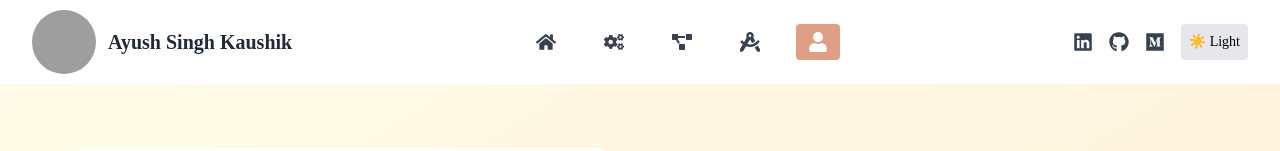
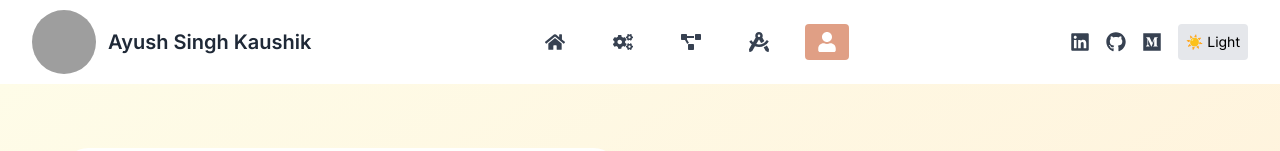
Before and after one commit to ASK3002/My_Portfolio, a React (Vite) app: page /about in a window 1280 px wide. Shown: the top 151 px of the page. Built offline with nearby package versions, Linux system fonts and the light colour scheme; grey boxes are pictures that could not be loaded; a web font is replaced by a local one.

Commit message:
header font

```diff
--- a/index.html
+++ b/index.html
@@ -5,6 +5,7 @@
     <link rel="icon" type="image/svg+xml" href="/vite.svg" />
     <!-- Inside <head> tag -->
     <link href="https://fonts.googleapis.com/css2?family=DM+Serif+Text:ital@0;1&family=Dancing+Script:wght@400..700&family=Delius&family=Inconsolata:wght@200..900&display=swap" rel="stylesheet">
+    <link href="https://fonts.googleapis.com/css2?family=Inter:wght@400;600&family=Montserrat:wght@700&display=swap" rel="stylesheet" />
 
 
     <meta name="viewport" content="width=device-width, initial-scale=1.0" />
--- a/src/components/Header/Header.jsx
+++ b/src/components/Header/Header.jsx
@@ -1,6 +1,5 @@
 import React, { useState } from 'react';
 import { NavLink } from 'react-router-dom';
-import DsaHome from '../dsa/pages/DsaHome';
 import {
   FaLinkedin,
   FaGithub,
@@ -26,24 +25,26 @@ export default function Header() {
     { path: '/about', label: 'About', icon: FaUser },
   ];
 
+  const fontStyle = { fontFamily: "'Inter', 'Montserrat', sans-serif" };
+
   return (
-    <header className="sticky z-50 top-0 bg-white dark:bg-gray-900 ">
+    <header className="sticky z-50 top-0 bg-white dark:bg-gray-900" style={fontStyle}>
       <nav className="border-gray-200 px-4 lg:px-6 py-2.5">
         <div className="flex items-center justify-between w-full">
           {/* Logo + Name */}
-          <div className="flex items-center space-x-3 pl-2">
+          <div className="flex items-center space-x-3 pl-2" style={fontStyle}>
             <img
               src="https://static.vecteezy.com/system/resources/previews/020/617/232/non_2x/ask-letter-logo-design-in-illustration-logo-calligraphy-designs-for-logo-poster-invitation-etc-vector.jpg"
               className="h-16 w-16 rounded-full object-cover"
               alt="Logo"
             />
-            <span className="text-xl font-semibold whitespace-nowrap text-gray-800 dark:text-white">
+            <span className="text-xl font-semibold whitespace-nowrap text-gray-800 dark:text-white" style={fontStyle}>
               Ayush Singh Kaushik
             </span>
           </div>
 
           {/* Desktop Nav */}
-          <div className="hidden lg:flex space-x-6">
+          <div className="hidden lg:flex space-x-6" style={fontStyle}>
             {navLinks.map((nav) => (
               <NavLink
                 key={nav.path}
@@ -55,6 +56,7 @@ export default function Header() {
                       : 'text-gray-700 dark:text-gray-300 hover:text-orange-700 dark:hover:text-orange-400'
                   }`
                 }
+                style={fontStyle}
               >
                 <nav.icon />
               </NavLink>
@@ -62,7 +64,7 @@ export default function Header() {
           </div>
 
           {/* Desktop Socials + Toggle */}
-          <div className="hidden lg:flex items-center space-x-4 pr-2">
+          <div className="hidden lg:flex items-center space-x-4 pr-2" style={fontStyle}>
             <a
               href="https://www.linkedin.com/in/ayush-singh-kaushik-7386a4294/"
               target="_blank"
@@ -91,6 +93,7 @@ export default function Header() {
           <button
             onClick={() => setIsOpen(!isOpen)}
             className="lg:hidden text-gray-700 dark:text-gray-300"
+            style={fontStyle}
           >
             {isOpen ? <FaTimes className="w-6 h-6" /> : <FaBars className="w-6 h-6" />}
           </button>
@@ -98,7 +101,7 @@ export default function Header() {
 
         {/* Mobile Menu */}
         {isOpen && (
-          <div className="lg:hidden mt-4 space-y-3">
+          <div className="lg:hidden mt-4 space-y-3" style={fontStyle}>
             {/* Links */}
             <div className="flex flex-col items-center space-y-4">
               {navLinks.map((nav) => (
@@ -113,6 +116,7 @@ export default function Header() {
                         : 'text-gray-700 dark:text-gray-300 hover:text-orange-700 dark:hover:text-orange-400'
                     }`
                   }
+                  style={fontStyle}
                 >
                   <nav.icon />
                   <span>{nav.label}</span>
@@ -126,6 +130,7 @@ export default function Header() {
                 href="https://www.linkedin.com/in/ayush-singh-kaushik-7386a4294/"
                 target="_blank"
                 rel="noopener noreferrer"
+                style={fontStyle}
               >
                 <FaLinkedin className="w-5 h-5" />
               </a>
@@ -133,6 +138,7 @@ export default function Header() {
                 href="https://github.com/ASK3002"
                 target="_blank"
                 rel="noopener noreferrer"
+                style={fontStyle}
               >
                 <FaGithub className="w-5 h-5" />
               </a>
@@ -140,6 +146,7 @@ export default function Header() {
                 href="https://medium.com/@ayushsinghkaushik111"
                 target="_blank"
                 rel="noopener noreferrer"
+                style={fontStyle}
               >
                 <FaMedium className="w-5 h-5" />
               </a>
```
